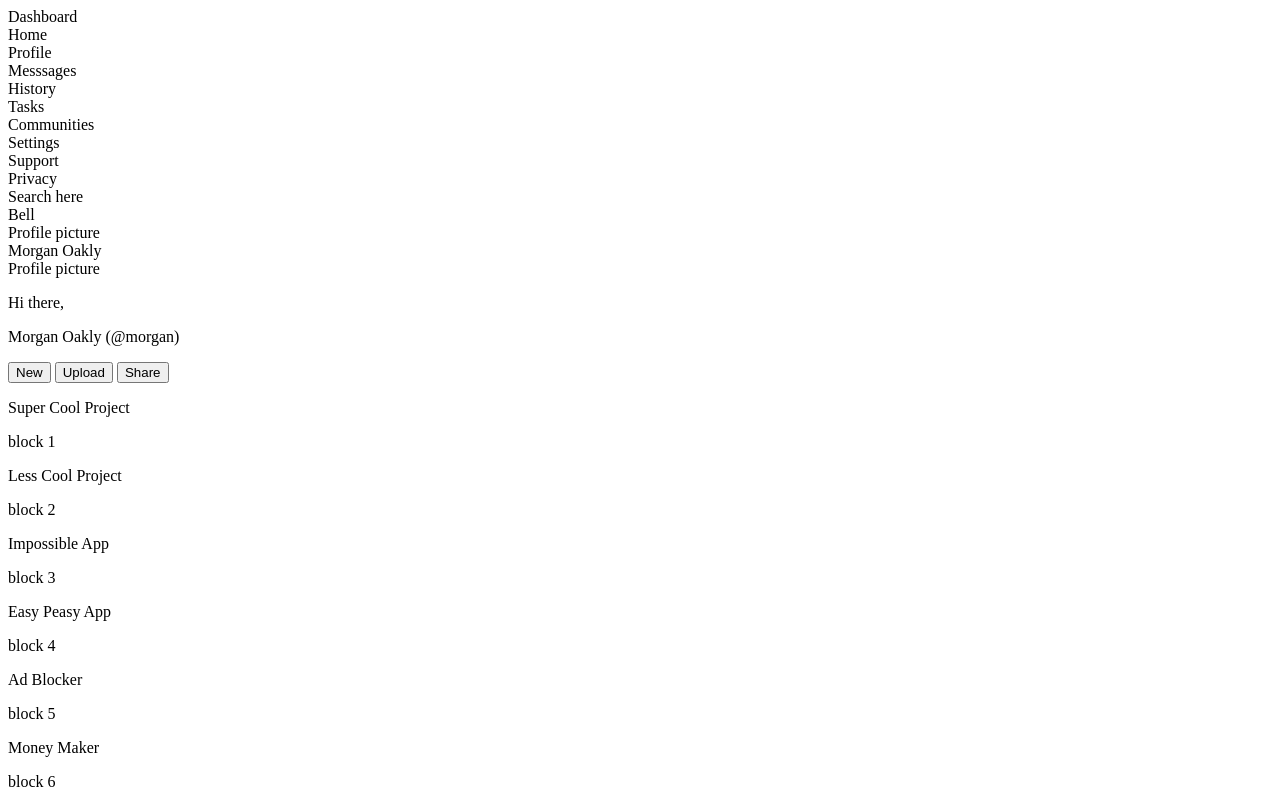
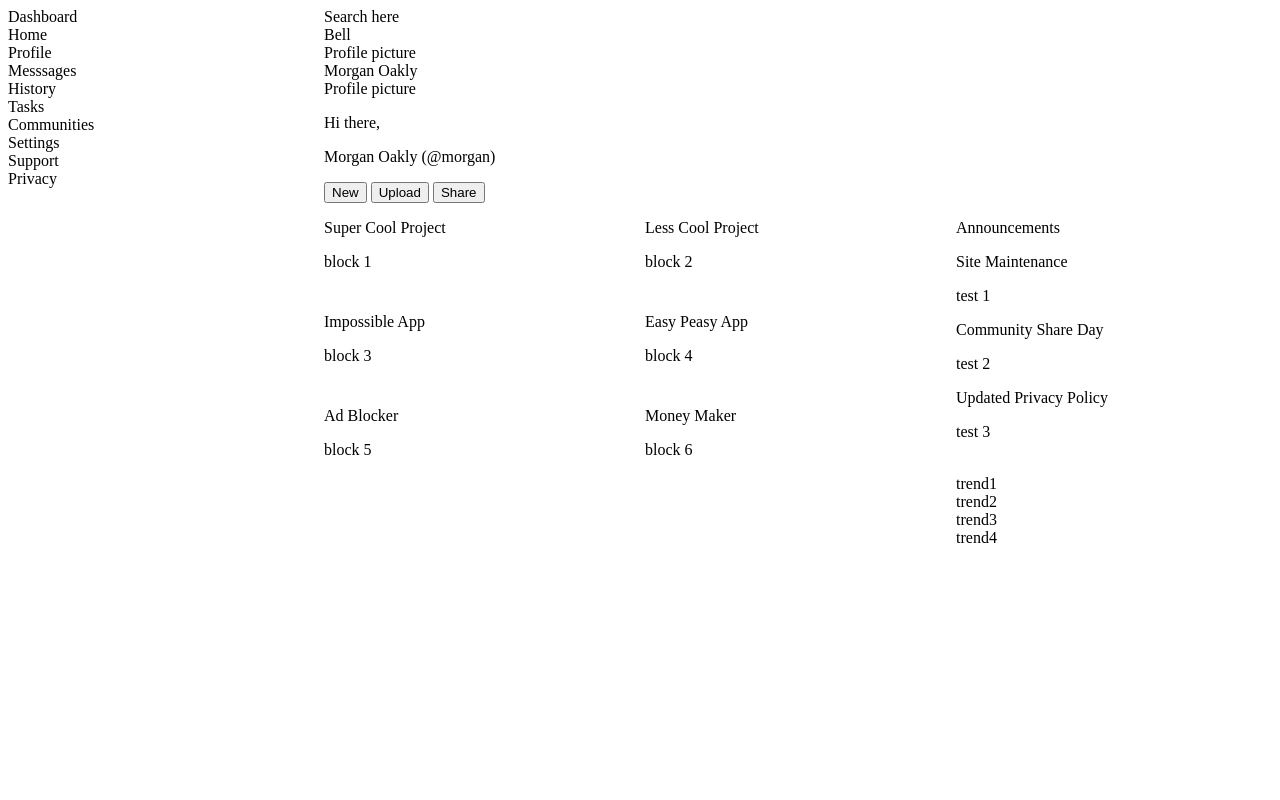
Before and after one commit to seahsongli/Admin-Dashboard, a plain HTML site: page index.html in a window 1280 px wide. Shown: the top 800 px of the page. Drawn offline with Linux system fonts and the light colour scheme.

Commit message:
Position structure of dashboard. Place items in general position in grid.

```diff
--- a/index.html
+++ b/index.html
@@ -9,6 +9,7 @@
     <script src = "script.js"></script>
 </head>
 <body>
+    <div class = "container">
         <div class = "sidebar">
             <div>Dashboard</div>
             <div>Home</div>
@@ -112,5 +113,6 @@
                 <div>trend4</div>
             </div>
         </div>
+    </div>
 </body>
 </html>
--- a/styles.css
+++ b/styles.css
@@ -0,0 +1,38 @@
+.container{
+    display:grid;
+    grid-template-columns: 1fr 3fr;
+}
+
+.sidebar{
+    grid-row: 1/3;
+    grid-column: 1/2;
+}
+
+.header{
+    grid-row:1/span 2;
+    grid-column: auto;
+}
+
+.content {
+    grid-column:2/span 2;
+    display:grid;
+    grid-template-columns: 2fr 1fr;
+
+}
+
+.announcements{
+    grid-column: 2/3;
+    grid-row: 1/ 2;
+}
+
+.trending{
+    grid-column:2/3;
+    grid-row:2/3;
+}
+
+.projects{
+    display:grid;
+    grid-template-rows: repeat(3,1fr);
+    grid-template-columns: repeat(2,1fr);
+    gap:10px;
+}
```
Lines whose indentation alone changed are shown as unchanged.
